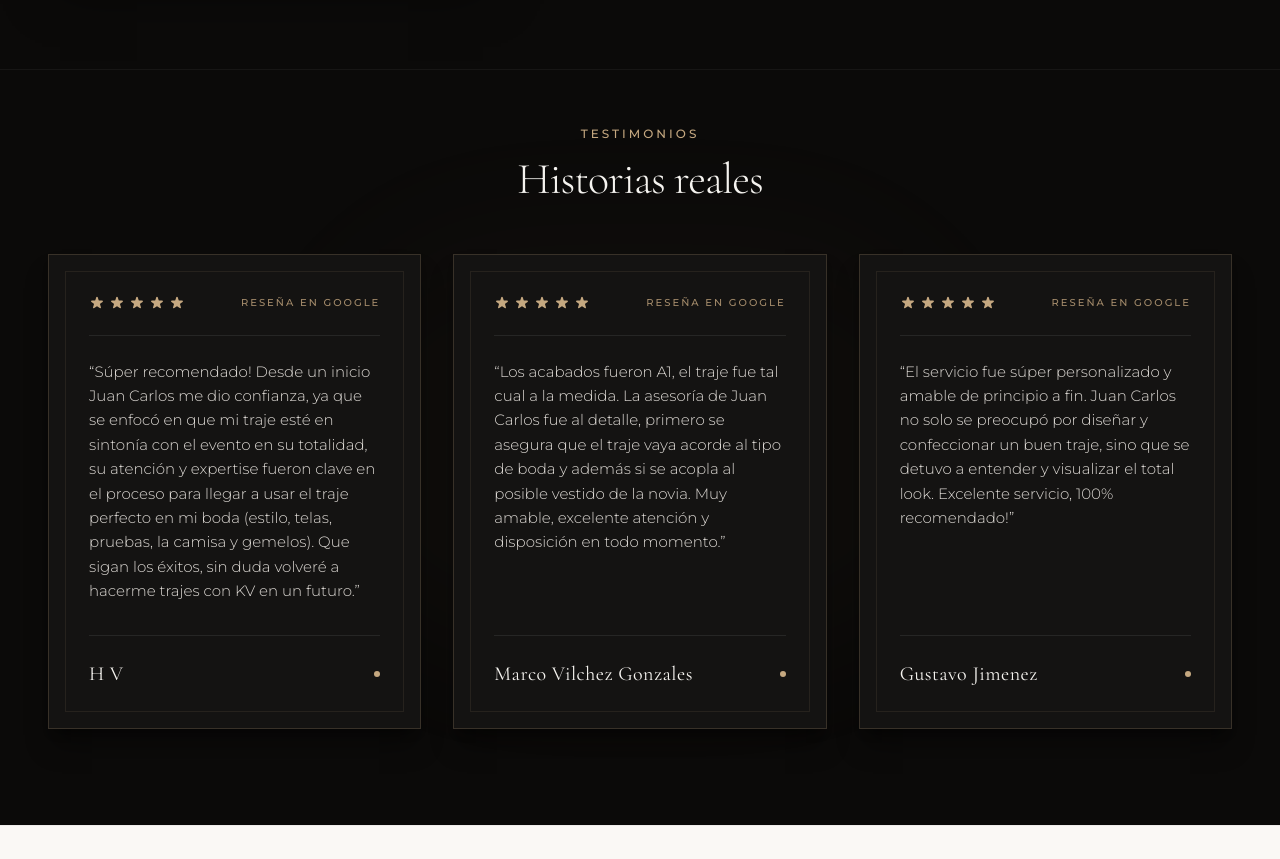
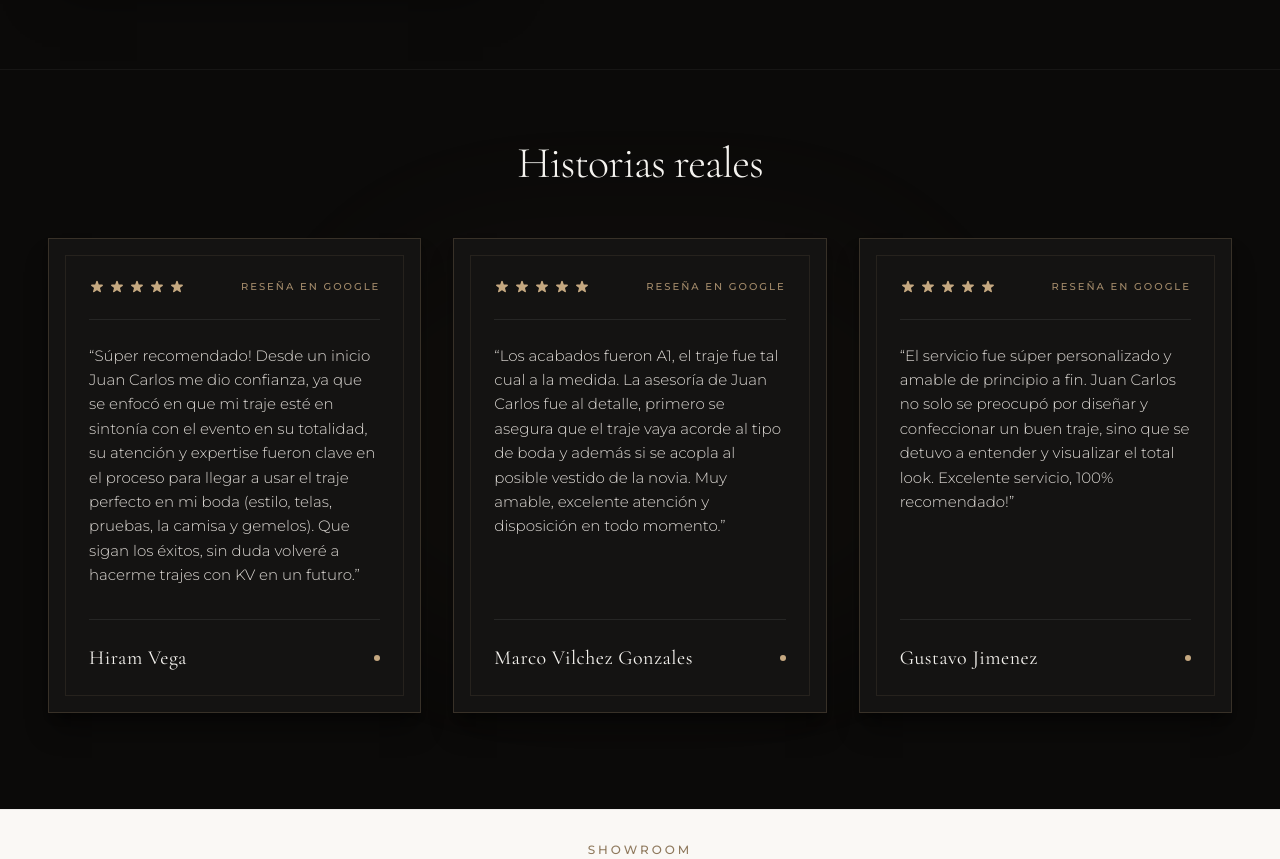
Before and after one commit to oymg81/kv-juan-carlos, a Next.js app: page / in a window 1280 px wide. Shown: the part 4980-5839 px from the top of the page. Built offline with nearby package versions, Linux system fonts and the light colour scheme.

Commit message:
fix: display Hiram Vega full name in testimonial

```diff
--- a/src/data/testimonials.js
+++ b/src/data/testimonials.js
@@ -1,11 +1,14 @@
 export const testimonials = [
   {
     id: "hv",
-    author: "H V",
+    author: "Hiram Vega",
     initials: "HV",
     rating: 5,
     source: "Google",
     text: "Súper recomendado! Desde un inicio Juan Carlos me dio confianza, ya que se enfocó en que mi traje esté en sintonía con el evento en su totalidad, su atención y expertise fueron clave en el proceso para llegar a usar el traje perfecto en mi boda (estilo, telas, pruebas, la camisa y gemelos). Que sigan los éxitos, sin duda volveré a hacerme trajes con KV en un futuro.",
+    image: "/images/hiram-vega.webp",
+    imageAlt: "Hiram Vega junto a su pareja en su boda luciendo traje de novio a medida KV",
+    objectPosition: "object-[center_15%]",
     coverImage: null,
     gallery: [],
   },
@@ -16,6 +19,9 @@ export const testimonials = [
     rating: 5,
     source: "Google",
     text: "Los acabados fueron A1, el traje fue tal cual a la medida. La asesoría de Juan Carlos fue al detalle, primero se asegura que el traje vaya acorde al tipo de boda y además si se acopla al posible vestido de la novia. Muy amable, excelente atención y disposición en todo momento.",
+    image: "/images/marco-vilchez.webp",
+    imageAlt: "Marco Vílchez luciendo traje de novio a medida KV en el día de su boda",
+    objectPosition: "object-[center_35%]",
     coverImage: null,
     gallery: [],
   },
@@ -26,13 +32,15 @@ export const testimonials = [
     rating: 5,
     source: "Google",
     text: "El servicio fue súper personalizado y amable de principio a fin. Juan Carlos no solo se preocupó por diseñar y confeccionar un buen traje, sino que se detuvo a entender y visualizar el total look. Excelente servicio, 100% recomendado!",
+    image: "/images/gustavo-jimenez.webp",
+    imageAlt: "Gustavo Jiménez en traje de novio de sastrería a medida KV",
+    objectPosition: "object-[center_15%]",
     coverImage: null,
     gallery: [],
   },
 ];
 
 export const testimonialsData = {
-  eyebrow: "TESTIMONIOS",
   title: "Historias reales",
   items: testimonials,
 };
```
